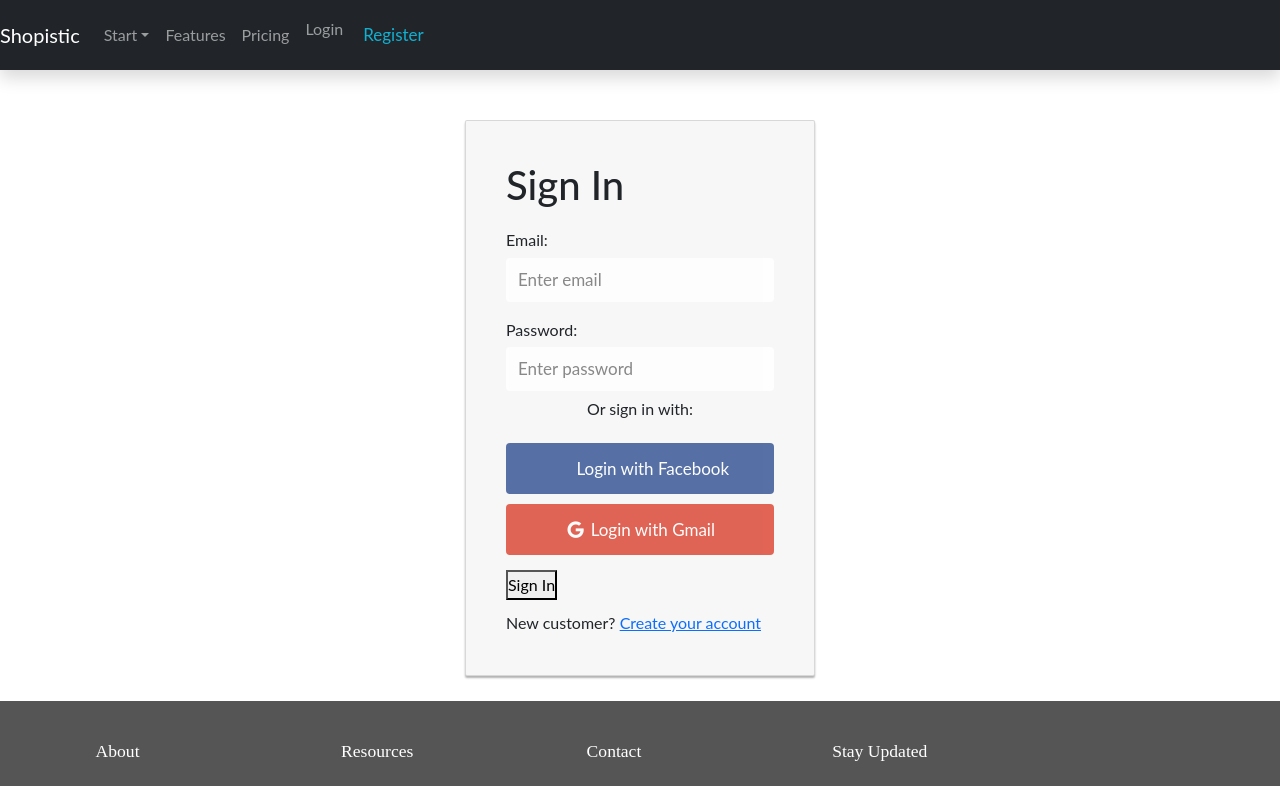
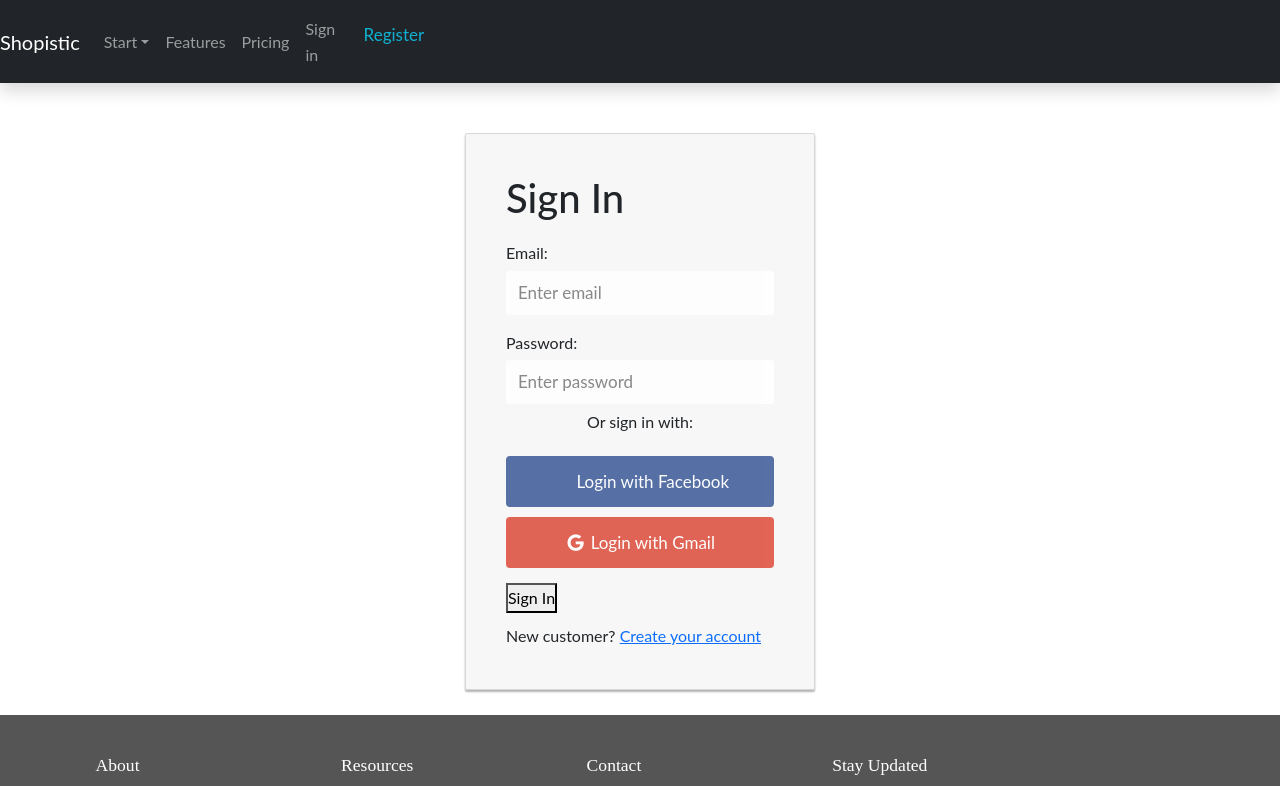
Before and after one commit to moazzamshah/Shopistic, a React (Create React App) app in the folder client/: page /signin in a window 1280 px wide. Shown: the top 786 px of the page. Built offline with nearby package versions, Linux system fonts and the light colour scheme.

Commit message:
login name has been changed to sign in

```diff
--- a/client/src/screens/NavbarScreen.jsx
+++ b/client/src/screens/NavbarScreen.jsx
@@ -27,7 +27,7 @@ const NavBar = () => {
 
         {/* =============== NAV ITEMS ON RIGHT ================= */}
         <Nav className='ml-auto'>
-          <Nav.Link href='/login'>Login</Nav.Link>
+          <Nav.Link href='/signin'>Sign in</Nav.Link>
           <Button href='/signup' variant='outline-info'>
             Register
           </Button>
```
